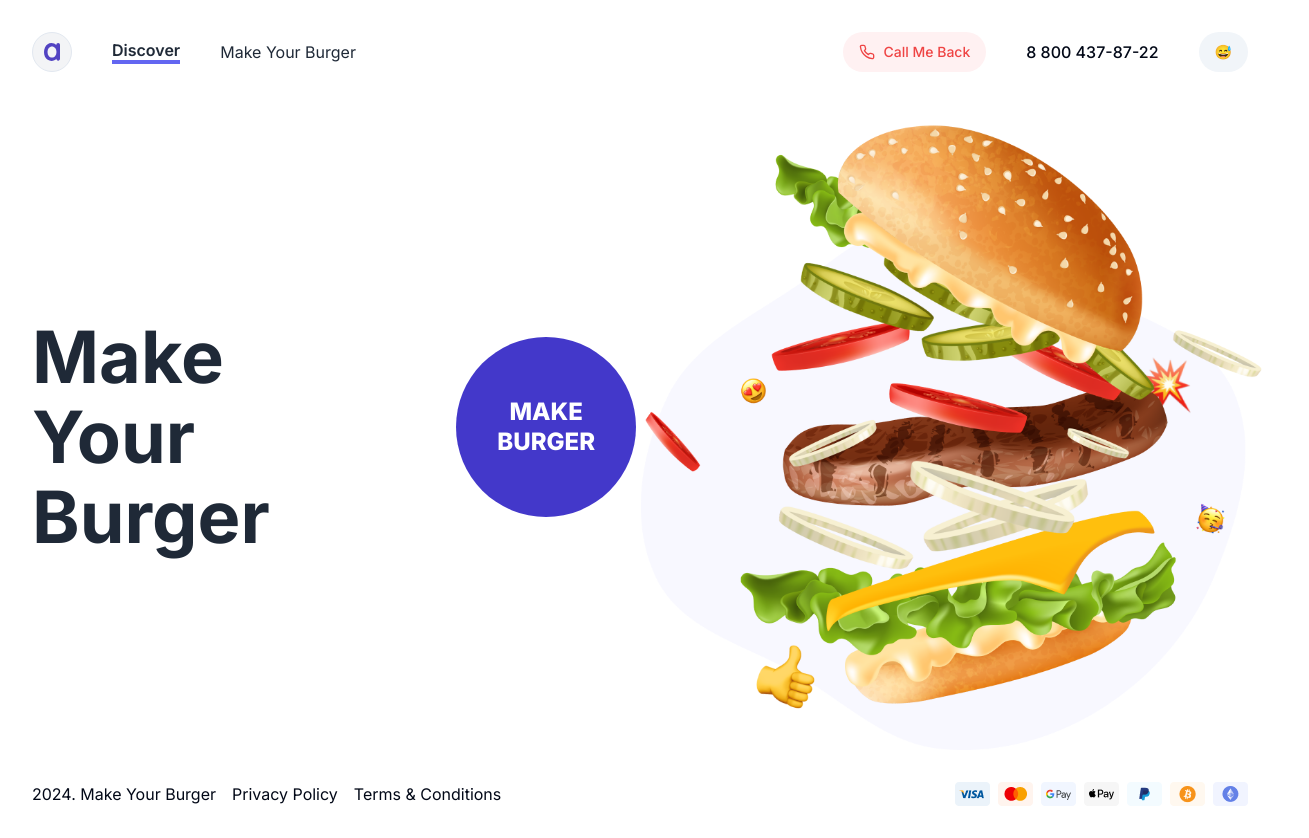
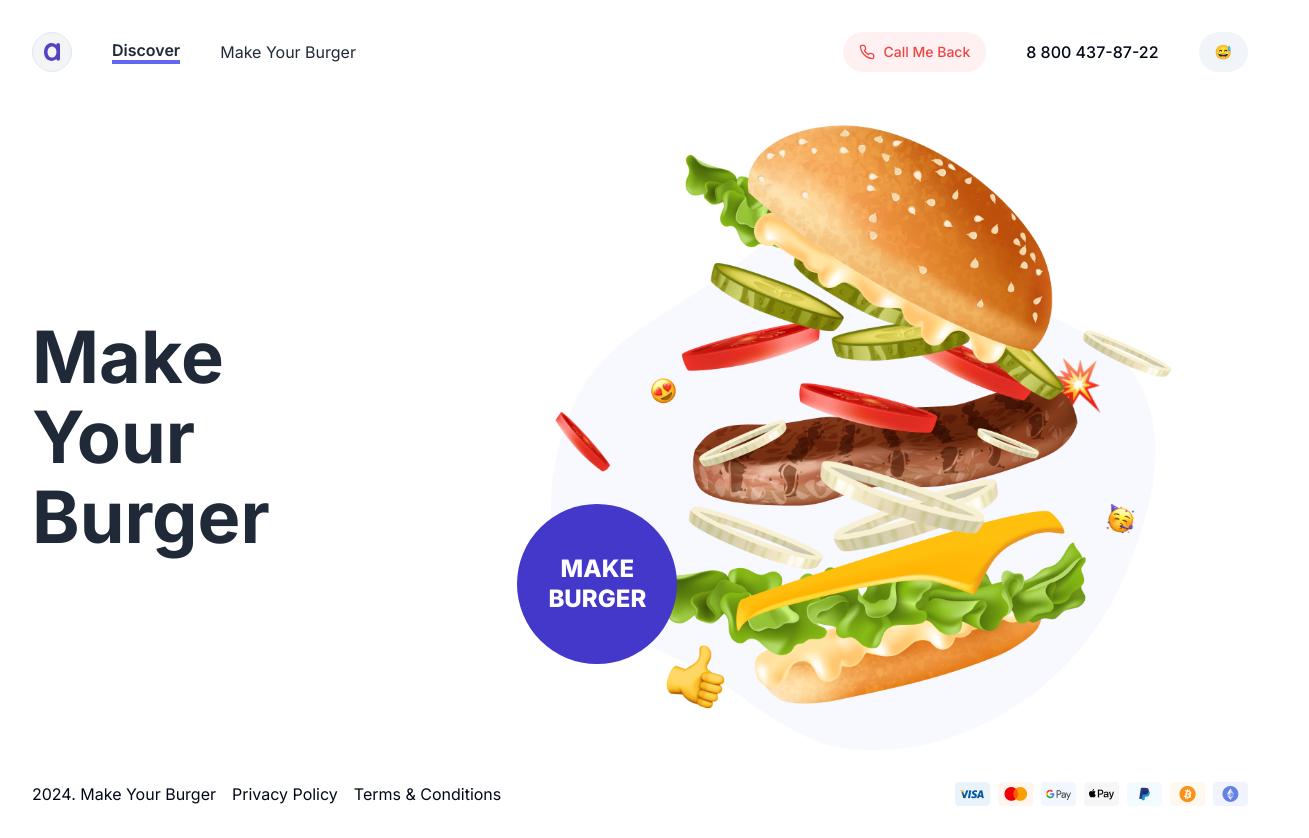
Before and after one commit to Alek30k/Make-Your-Burguer, a Next.js app: page / in a window 1280 px wide. Shown: the whole page, 1309 px wide, since content can reach past the window. Built offline with nearby package versions, Linux system fonts and the light colour scheme.

Commit message:
last commit

```diff
--- a/components/hero-main.tsx
+++ b/components/hero-main.tsx
@@ -12,9 +12,9 @@ const HeroMain = () => {
         Parallax screen. Burger ingredients and emojis moving depending on the
         position of the mouse pointer.
       </p>
-      <div className=" flex justify-center items-center  sm:w-2/3 ">
-        <Link href="/make" className="">
-          <Button className="w-[180px] h-[180px] bg-indigo-700 rounded-[90px] flex-col justify-center items-center inline-flex">
+      <div className="relative flex justify-center items-center sm:grow  sm:w-2/3">
+        <Link href="/make" className="absolute sm:top-[400px] sm:left-0">
+          <Button className="sm:w-[160px] sm:h-[160px] w-[120px] h-[120px] bg-indigo-700 rounded-[90px] flex-col justify-center items-center inline-flex">
             <span className="text-center text-white text-2xl font-extrabold font-['Open Sans'] uppercase leading-[30px]">
               make burger
             </span>
```
